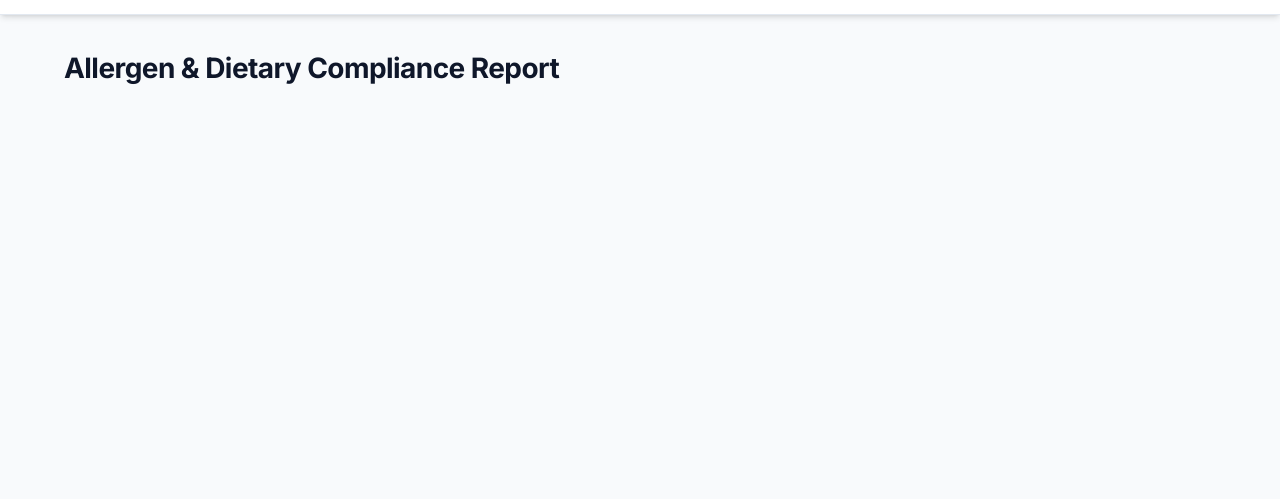
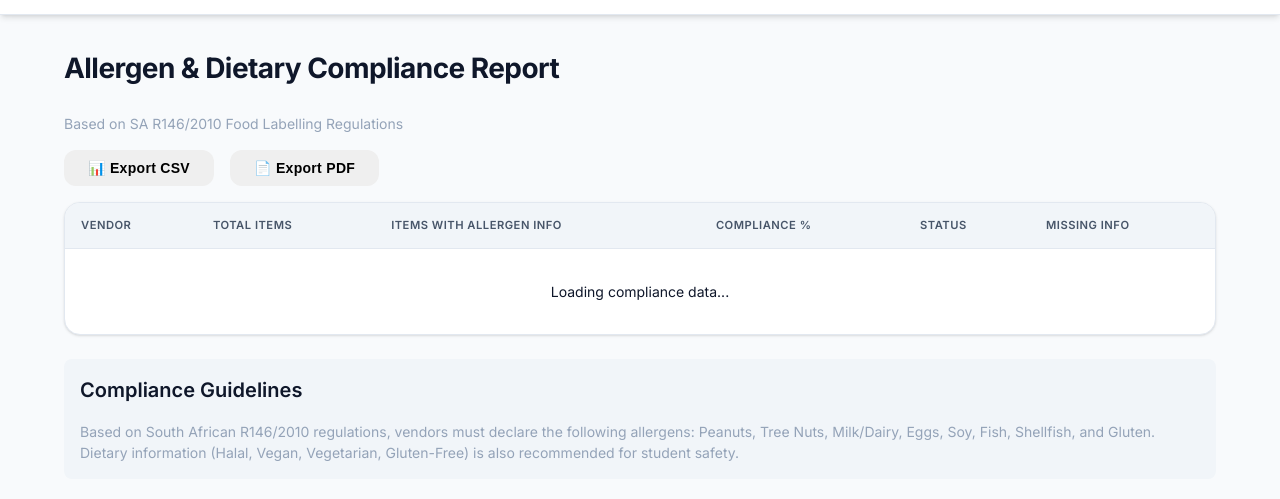
Before and after one commit to bethuelsteven159-rgb/gigglegang, a website: page campusfood/admin_compliance.html in a window 1280 px wide. Shown: the part 55-554 px from the top of the page. Drawn offline with nearby package versions, Linux system fonts and the light colour scheme.

Commit message:
Update admin_compliance.html

```diff
--- a/campusfood/admin_compliance.html
+++ b/campusfood/admin_compliance.html
@@ -19,4 +19,40 @@
 
 <div class="page">
   <h2>Allergen & Dietary Compliance Report</h2>
-  <p style="margin-bottom: 1rem; color: var(--text-muted); font-size: 0.875rem;">
+  <p style="margin-bottom: 1rem; color: var(--text-muted); font-size: 0.875rem;">Based on SA R146/2010 Food Labelling Regulations</p>
+
+  <div style="display: flex; gap: 1rem; margin-bottom: 1rem; flex-wrap: wrap;">
+    <button id="exportCsvBtn" class="btn btn-secondary">📊 Export CSV</button>
+    <button id="exportPdfBtn" class="btn btn-secondary">📄 Export PDF</button>
+  </div>
+
+  <div class="panel" style="padding: 0; overflow-x: auto;">
+    <table style="width: 100%; min-width: 800px;">
+      <thead>
+        <tr>
+          <th>Vendor</th>
+          <th>Total Items</th>
+          <th>Items with Allergen Info</th>
+          <th>Compliance %</th>
+          <th>Status</th>
+          <th>Missing Info</th>
+        </tr>
+      </thead>
+      <tbody id="complianceBody">
+        <tr><td colspan="6" style="text-align: center; padding: 2rem;">Loading compliance data...</td></tr>
+      </tbody>
+    </table>
+  </div>
+
+  <div style="margin-top: 1rem; padding: 1rem; background: var(--surface-alt); border-radius: 8px;">
+    <h3>Compliance Guidelines</h3>
+    <p style="font-size: 0.875rem; color: var(--text-muted);">Based on South African R146/2010 regulations, vendors must declare the following allergens: Peanuts, Tree Nuts, Milk/Dairy, Eggs, Soy, Fish, Shellfish, and Gluten. Dietary information (Halal, Vegan, Vegetarian, Gluten-Free) is also recommended for student safety.</p>
+  </div>
+</div>
+
+<div id="toast"></div>
+
+<script type="module" src="js/admin/compliance.js"></script>
+
+</body>
+</html>
```
